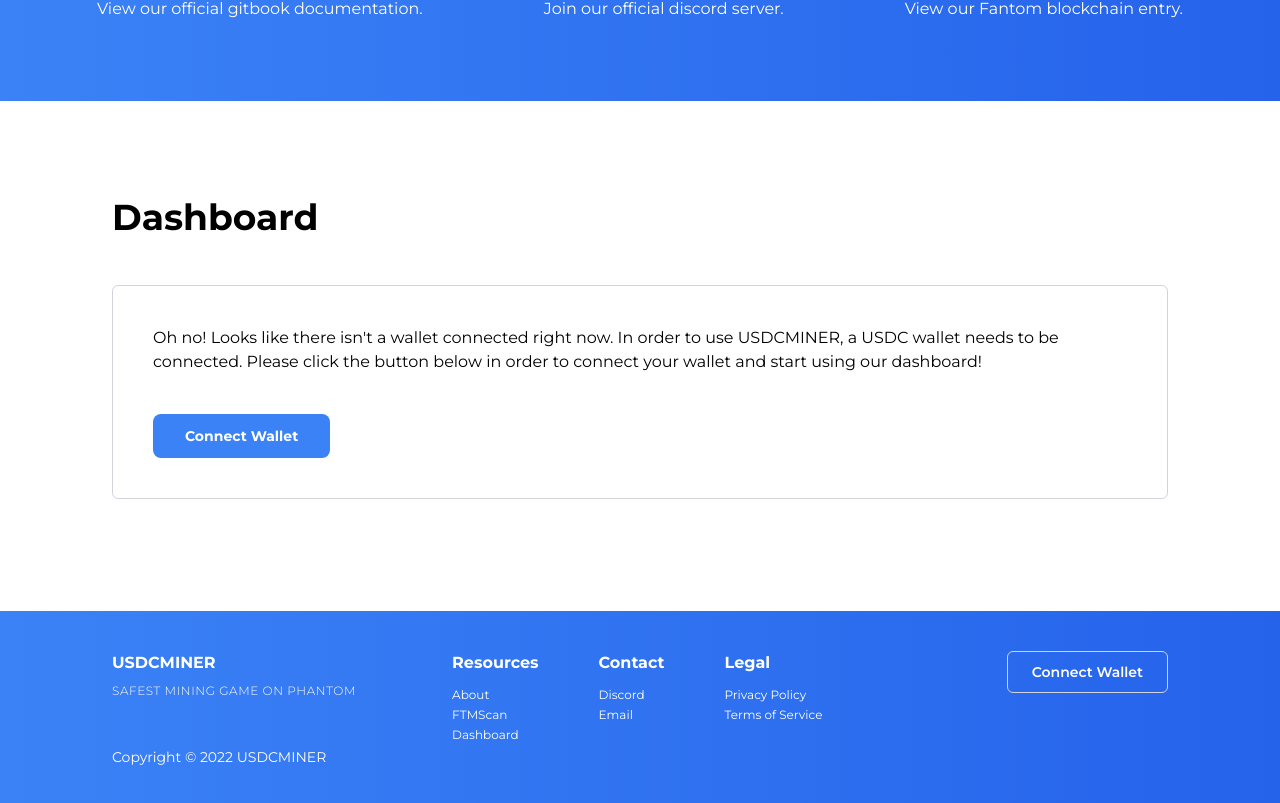
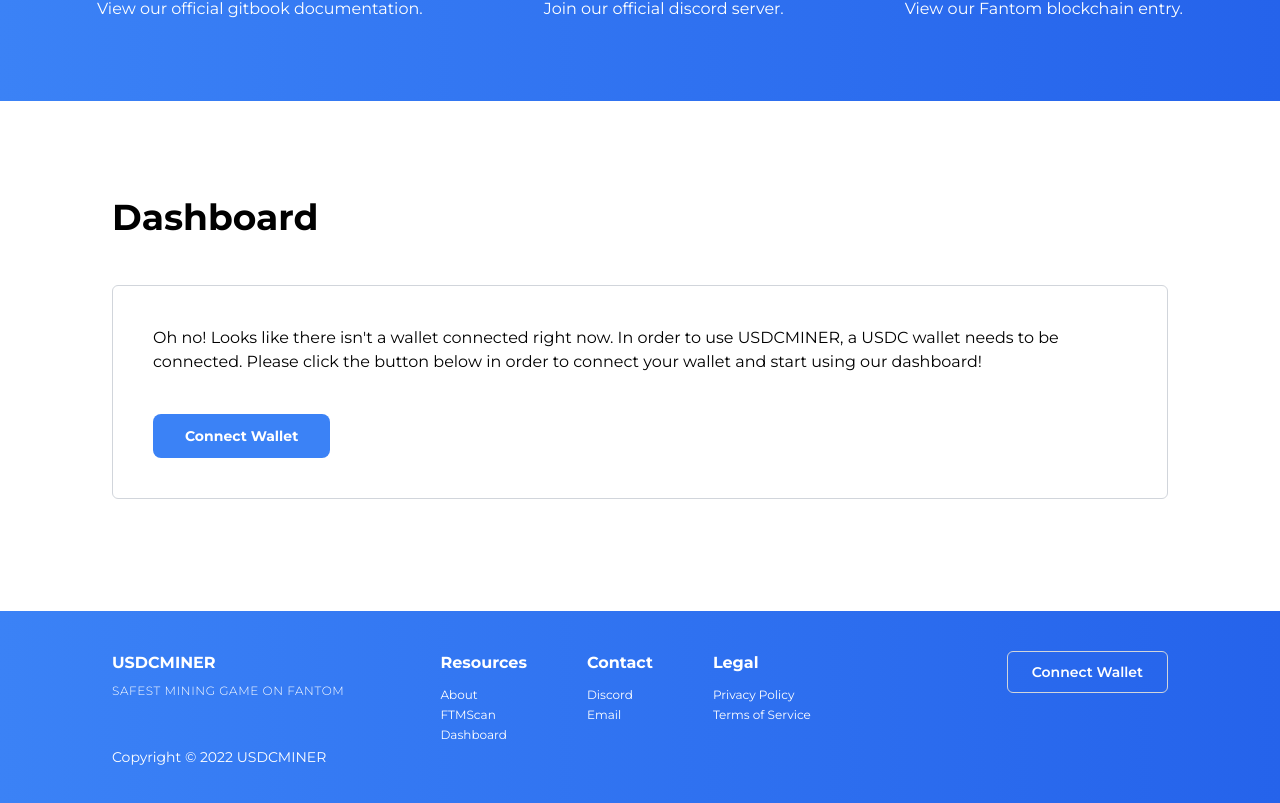
Before and after one commit to ZackyTalib/usdcminer, a Next.js app: page / in a window 1280 px wide. Shown: the part 967-1770 px from the top of the page. Built offline with nearby package versions, Linux system fonts and the light colour scheme.

Commit message:
changed footer label

```diff
--- a/pages/index.tsx
+++ b/pages/index.tsx
@@ -287,7 +287,7 @@
         <div className="flex items-center">
           <h3 className="font-bold">USDCMINER</h3>
         </div>
-        <p className="mt-2 text-xs tracking-wider font-light">SAFEST MINING GAME ON PHANTOM</p>
+        <p className="mt-2 text-xs tracking-wider font-light">SAFEST MINING GAME ON FANTOM</p>
         <p className="text-sm mt-12">Copyright © 2022 USDCMINER</p>
       </header>
       <FooterLinks />
```
